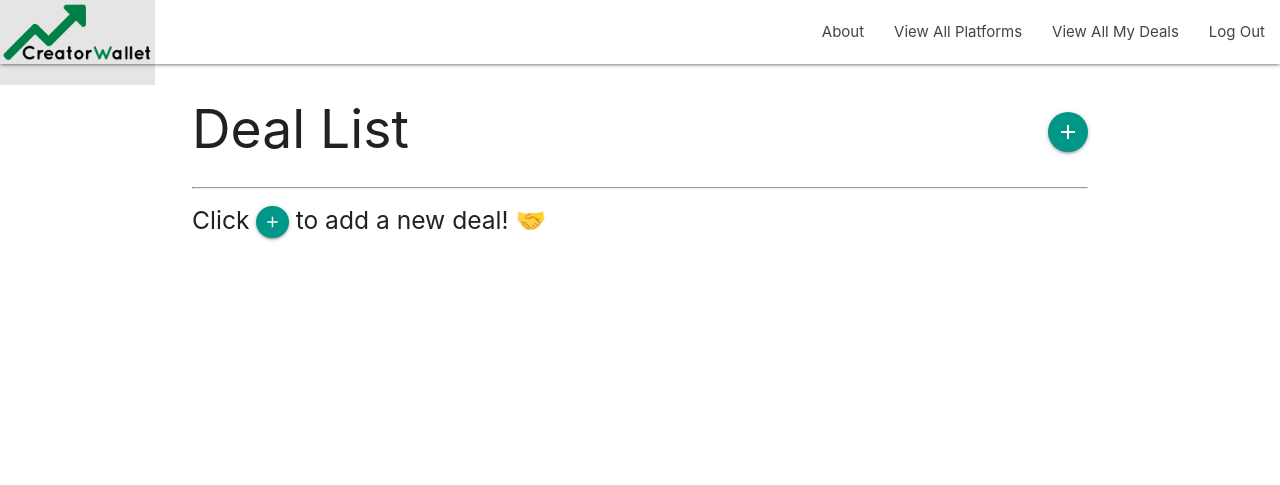
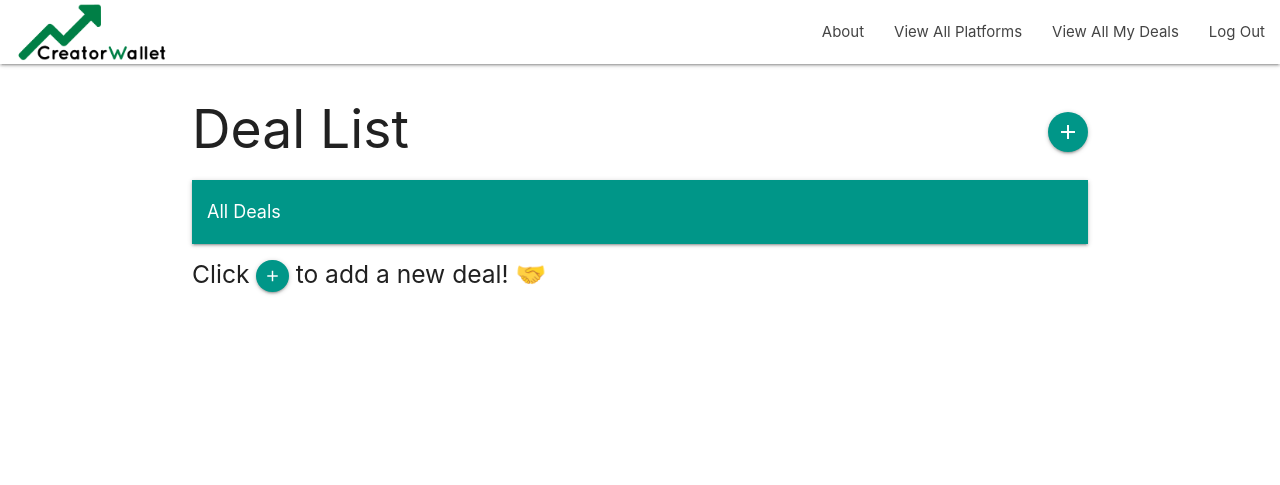
Before and after one commit to kenneychan/creatorWallet, a Django app: page /deals/ in a window 1280 px wide. Shown: the top 485 px of the page. Run offline with Django 4.2, Linux system fonts and the light colour scheme; the visitor is signed in with stand-in values (Sample User, id 1); data that the repository does not hold is empty.

Commit message:
fixed some styling and added breadcrumb

```diff
--- a/creatorwallet/main_app/models.py
+++ b/creatorwallet/main_app/models.py
@@ -26,7 +26,7 @@ class Deal(models.Model):
     name = models.CharField(max_length=100)
     amount = models.DecimalField(decimal_places=2, max_digits=10, blank=True, default=0.00)
     details = models.TextField(max_length=500, blank=True, default='')
-    due_date = models.DateField(blank=True)
+    due_date = models.DateField(blank=True, null=True)
     url = models.URLField(max_length=100, blank=True, default='')
     promo_code = models.CharField(max_length=100, blank=True, default='')
     done = models.BooleanField(blank=True, default=False)
--- a/creatorwallet/main_app/static/css/style.css
+++ b/creatorwallet/main_app/static/css/style.css
@@ -31,6 +31,10 @@ main {
 nav ul a,
 nav .brand-logo {
   color: #444;
+}
+
+.nav-wrapper {
+  padding-left: 15px;
 }
 
 .parallax-container {
--- a/creatorwallet/main_app/templates/about.html
+++ b/creatorwallet/main_app/templates/about.html
@@ -7,7 +7,7 @@
     <a class="carousel-item" href="#five!"><img class="carousel-img" src="../static/images/carousel/carousel5.png"></a>
   </div>
   <div class="container">
-    <h2 class="header center teal-text text-lighten-2">About Us</h2>
+    <h2 class="header center teal-text text-lighten-2" style="margin-top:10px;">About Us</h2>
     <div class="col s12">
       <p>Nunc imperdiet dolor lectus, vel molestie eros ultrices non. Sed quis tempus lectus. Etiam varius, lorem eu vehicula
       pharetra, ante eros tristique leo, ac eleifend mauris dui nec nibh. Suspendisse potenti. Etiam eu sem augue. Praesent
--- a/creatorwallet/main_app/templates/deals/index.html
+++ b/creatorwallet/main_app/templates/deals/index.html
@@ -1,6 +1,5 @@
 {% extends 'base.html' %} {% block content %}
 <div class="container">
-
   <div class="deal-list-header">
     <h2>Deal List</h2>
     <a class="btn-floating btn teal modal-trigger pulse" href="#addDealModal" style="margin-top: 20px;"><i
@@ -49,7 +48,13 @@
     </div>
   </div>
 
-  <hr>
+  <nav>
+    <div class="nav-wrapper teal">
+      <div class="col s12">
+        <a href="" class="breadcrumb" style="pointer-events: none;">All Deals</a>
+      </div>
+    </div>
+  </nav>
 
   {% if deals.count %}
     <div class="row">
```
Also changed, not shown: creatorwallet/main_app/templates/deals/detail.html (+8 -1 lines), creatorwallet/main_app/migrations/0002_alter_activity_date_alter_deal_due_date.py.
